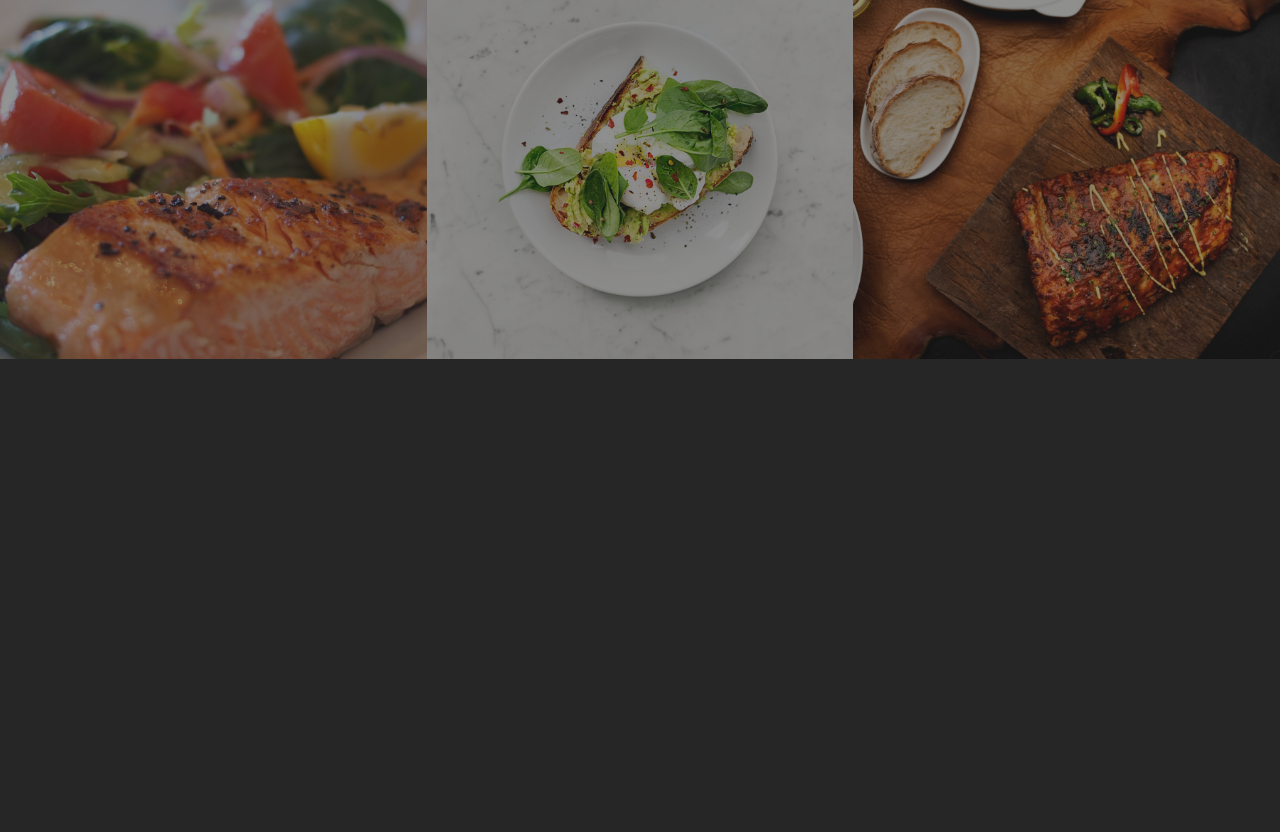
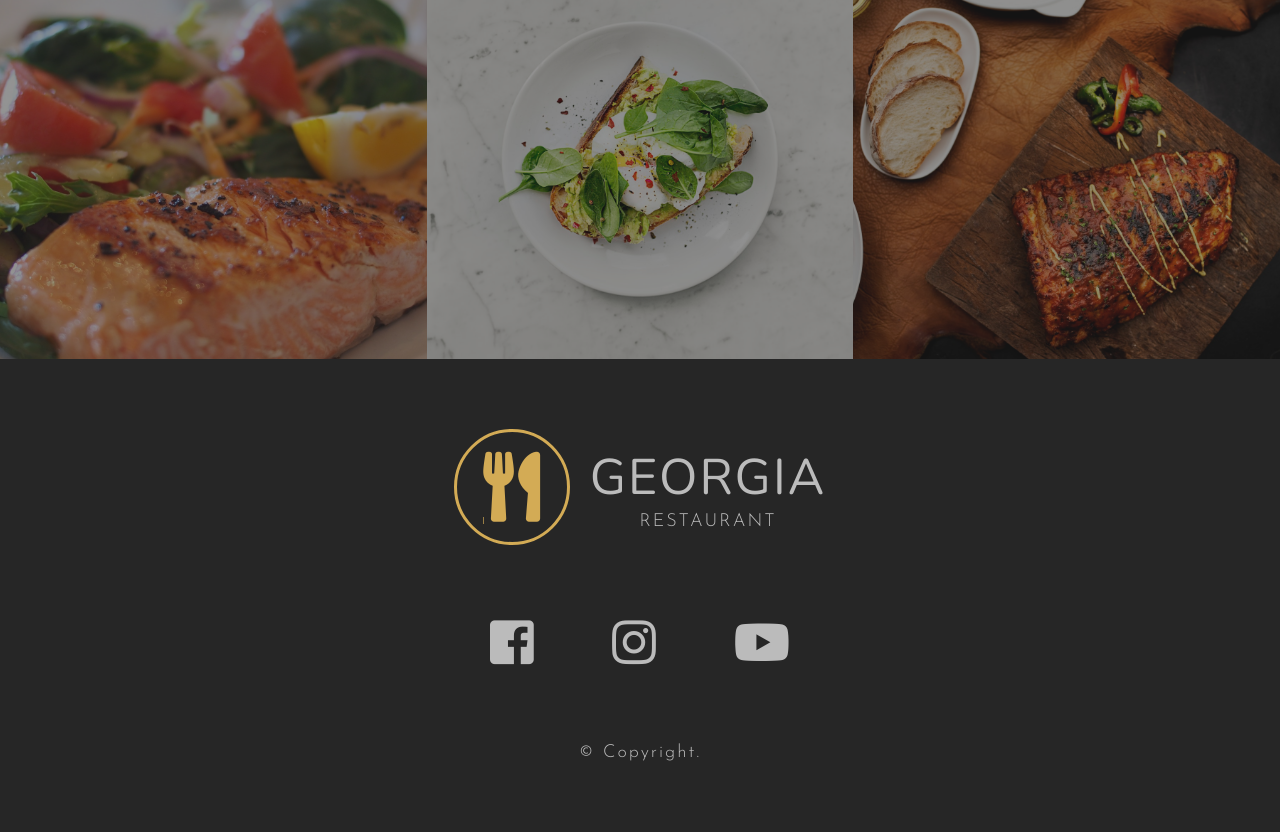
Before and after one commit to svdunaev/georgia-landing, a website: page index.html in a window 1280 px wide. Shown: the part 1929-2761 px from the top of the page. Before the commit the page ends 2288 px from the top, so only its background shows below. Drawn offline with nearby package versions, Linux system fonts and the light colour scheme.

Commit message:
finish footer markup and styling

```diff
--- a/index.html
+++ b/index.html
@@ -112,6 +112,42 @@
         </div>
     </section>
     <!--end of gallery-->
+    <!--footer-->
+    <footer class="footer">
+        <div class="footer-header">
+            <a href="#" class="logo"><i class="fas fa-utensils"></i></a>
+            <div>
+                <h2 class="main-name">Georgia</h1>
+                <p class="sub-name">Restaurant</p>
+            </div>
+        </div>
+
+        <div class="footer-social-media">
+            <ul class="social-media">
+                <li class="social-media-item">
+                    <a href="#" class="social-media-link">
+                        <i class="fab fa-facebook-square"></i>
+                    </a>
+                </li>
+                <li class="social-media-item">
+                    <a href="#" class="social-media-link">
+                        <i class="fab fa-instagram"></i>
+                    </a>
+                </li>
+                <li class="social-media-item">
+                    <a href="#" class="social-media-link">
+                        <i class="fab fa-youtube"></i>
+                    </a>
+                </li>
+            </ul>
+        </div>
+        <div class="footer-copyright">
+            <p class="footer-copyright-paragraph">
+                &copy; Copyright.
+            </p>
+        </div>
+    </footer>
+    <!--end of footer-->
 
 </body>
 
--- a/scss/_layout.scss
+++ b/scss/_layout.scss
@@ -72,3 +72,44 @@
 		flex-wrap: wrap;
 	}
 }
+
+.footer {
+	padding: 70px 0;
+	@include flexLayoutCenter;
+	flex-direction: column;
+
+	&-header {
+		display: flex;
+		align-items: center;
+		margin-bottom: 70px;
+	}
+
+	.social-media {
+		display: flex;
+		width: 300px;
+		justify-content: space-between;
+		margin-bottom: 70px;
+
+		&-item {
+			list-style: none;
+		}
+
+		&-link {
+			text-decoration: none;
+			font-size: 50px;
+			color: $color-secondary;
+			transition: color .7s;
+
+			&:hover {
+				color: $color-primary;
+			}
+		}
+	}
+	&-copyright-paragraph {
+		font-family: $font-josefinSans;
+		font-size: 18px;
+		color: $color-secondary;
+
+		@include textStyles(capitalize);
+	}
+}
```
Also changed, not shown: css/main.css.
